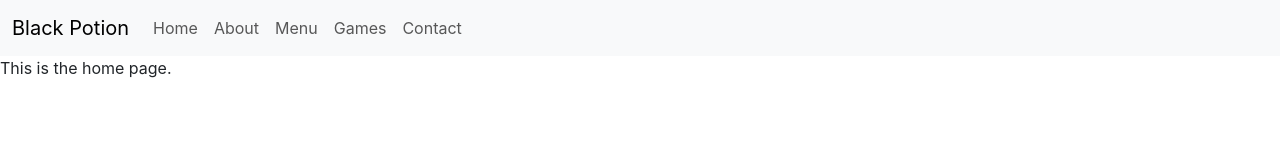
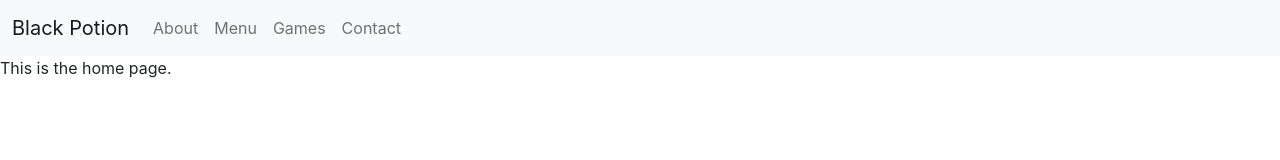
Before and after one commit to Magues17/TheBlackPotion, a React (Create React App) app in the folder blackpotion/: page / in a window 1280 px wide. Shown: the top 160 px of the page. Built offline with nearby package versions, Linux system fonts and the light colour scheme; no server answers.

Commit message:
Fixed the nav bar in mobile. Google maps api is still broken

```diff
--- a/blackpotion/package.json
+++ b/blackpotion/package.json
@@ -6,6 +6,10 @@
     "@testing-library/jest-dom": "^5.16.5",
     "@testing-library/react": "^13.4.0",
     "@testing-library/user-event": "^13.5.0",
+    "bootstrap": "^5.2.3",
+    "google-map-react": "^2.2.0",
+    "jquery": "^3.6.4",
+    "popper.js": "^1.16.1",
     "react": "^18.2.0",
     "react-bootstrap": "^2.7.4",
     "react-dom": "^18.2.0",
--- a/blackpotion/src/AboutUs.js
+++ b/blackpotion/src/AboutUs.js
@@ -1,11 +1,10 @@
-import React, { useEffect } from 'react';
-
+import React from "react";
+import { useEffect } from "react";
 
 
 function AboutUs() {
-  //adds google api integration
   useEffect(() => {
-    const loadMap = () => {
+
     const googleMapScript = document.createElement('script');
     let apiKey = process.env.REACT_APP_TheBlackPotion_API_Key;
     googleMapScript.src = `https://maps.googleapis.com/maps/api/js?key=${apiKey}&callback=initMap`;
@@ -18,6 +17,7 @@ function AboutUs() {
         zoom: 15,
         mapTypeId: 'roadmap',
       };
+
       const map = new window.google.maps.Map(document.getElementById('map'), mapOptions);
 
       const infowindow = new window.google.maps.InfoWindow({
@@ -32,24 +32,14 @@ function AboutUs() {
 
       infowindow.open(map, marker);
     };
-    };
 
-    if (!window.google) {
-      loadMap();
-    } else {
-      window.initMap();
-    }
   }, []);
-
-
-
 
   return (
 
     //ABOUT US HTML
     <div className="container-xl mt-5">
       <h1 className="text-center mb-4">About The Black Potion</h1>
-      {process.env.REACT_APP_Bacon}
       <div className="row">
         <div className="col-md-6 mb-5">
           <p>Located at 1900 Fredericksburg Rd Suite 101 in San Antonio, Texas, The Black Potion is a unique and exciting bar that offers a wide range of cocktails and drinks to suit all tastes. In addition to being a great place to grab a drink, The Black Potion is also a hub for board game enthusiasts. With a diverse selection of games and a welcoming atmosphere, our bar is the perfect destination for a night of fun with friends or family.</p>
--- a/blackpotion/src/App.js
+++ b/blackpotion/src/App.js
@@ -1,5 +1,6 @@
-import "./App.css";
+// import "./App.css";
 import { BrowserRouter as Router, Routes, Route, Link } from "react-router-dom";
+
 import Home from "./Home";
 import Contact from "./Contact";
 import AboutUs from "./AboutUs";
@@ -8,9 +9,8 @@ import Games from "./Games";
 import Footer from "./Footer";
 
 function App() {
-  console.log("the key is: " + process.env.REACT_APP_MAP_KEY);
+
   return (
-
     <Router>
       <nav className="navbar navbar-expand-lg bg-light">
         <div className="container-fluid">
@@ -29,12 +29,7 @@ function App() {
           <div className="collapse navbar-collapse" id="navbarNav">
             <ul className="navbar-nav">
               <li className="nav-item">
-                <Link className="nav-link" to="/">
-                  Home
-                </Link>
-              </li>
-              <li className="nav-item">
-                <Link className="nav-link" to="/aboutus">
+                <Link className="nav-link" aria-current="page" to="/aboutus">
                   About
                 </Link>
               </li>
@@ -42,8 +37,8 @@ function App() {
                 <Link className="nav-link" to="/menu">
                   Menu
                 </Link>
-                </li>
-                <li className="nav-item">
+              </li>
+              <li className="nav-item">
                 <Link className="nav-link" to="/games">
                   Games
                 </Link>
--- a/blackpotion/src/index.js
+++ b/blackpotion/src/index.js
@@ -3,6 +3,8 @@ import ReactDOM from 'react-dom/client';
 import App from './App';
 import reportWebVitals from './reportWebVitals';
 import 'bootstrap/dist/css/bootstrap.min.css';
+import 'bootstrap/dist/js/bootstrap.bundle.min.js';
+
 import './index.css';
 
 const root = ReactDOM.createRoot(document.getElementById('root'));
```
Also changed, not shown: blackpotion/src/dist/App.dev.js (added), 1 other file (tests, documents, lock files or other folders). Lines whose indentation alone changed are shown as unchanged.
